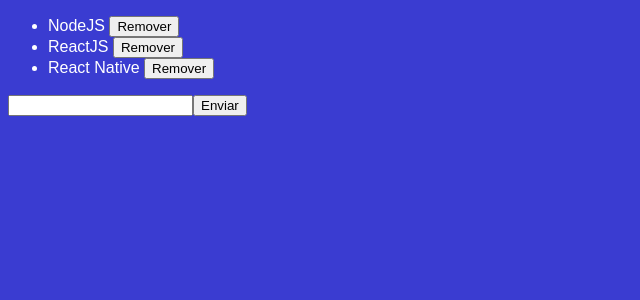
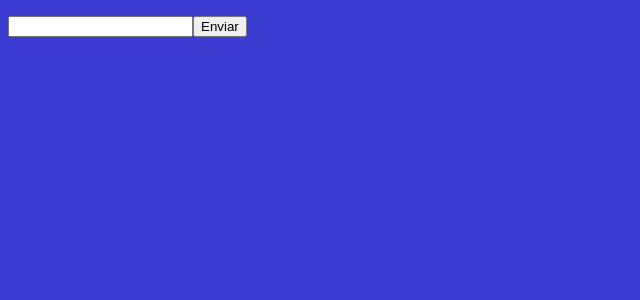
Before and after one commit to benmacario/TechList, a React app: page / in a window 1280 px wide. Shown: the top 300 px of the page, without its empty margins (0-640 px from the left). Built offline with nearby package versions, Linux system fonts and the light colour scheme.

Commit message:
Ciclo de vida do componente

```diff
--- a/src/components/TechList.js
+++ b/src/components/TechList.js
@@ -4,11 +4,25 @@
 class TechList extends Component {
   state = {
     newTech: '',
-    techs: [
-      'NodeJS',
-      'ReactJS',
-      'React Native',
-    ]
+    techs: []
+  }
+
+  componentDidMount() {
+    const tech = localStorage.getItem('techs')
+
+    if(tech) {
+      this.setState({techs: JSON.parse(tech)})
+    }
+  }
+
+  componentDidUpdate(_, prevState) {
+    if( prevState.techs !== this.state.techs){
+      localStorage.setItem('techs', JSON.stringify(this.state.techs))
+    }
+  }
+
+  componentWillUnmount() {
+
   }
 
   handleInputChange = e => {
```
